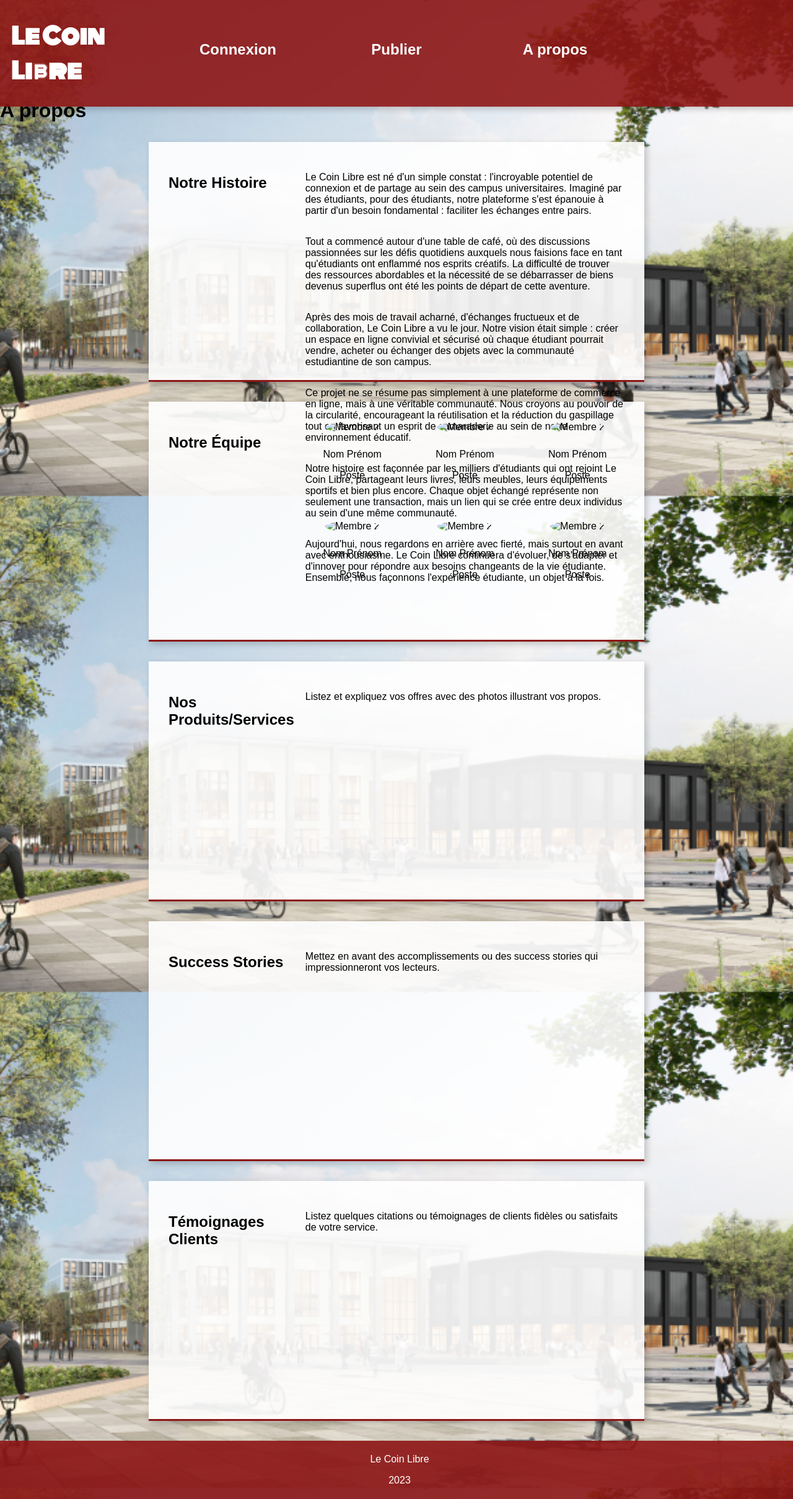
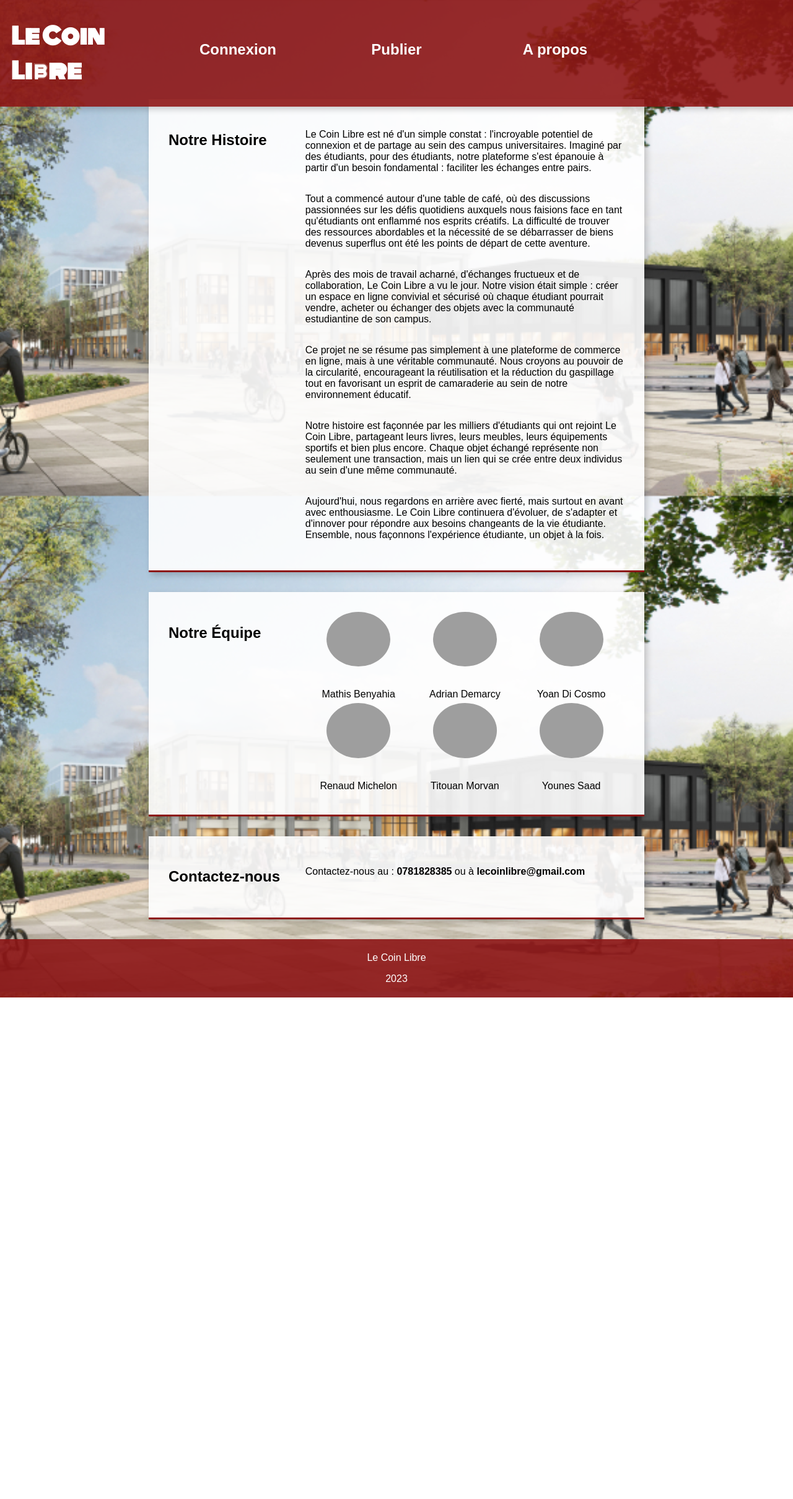
Before and after one commit to dreyze34/le_coin_libre, a Django app: page /a_propos/ in a window 1280 px wide. Shown: the whole page at 62% size. After the commit the page ends 1609 px from the top, so only its background shows below. Run offline with Django 4.2, Linux system fonts and the light colour scheme; some libraries are stand-ins or nearby versions; grey boxes are pictures that could not be loaded.

```diff
--- a/le_coin_libre/store/static/styles.css
+++ b/le_coin_libre/store/static/styles.css
@@ -101,7 +101,6 @@ footer{
     color : white;
     text-align: center;
     bottom: 0;
-    width: 100%;
     flex: 1;
     padding: 5px;
     margin:0px;
@@ -245,6 +252,10 @@ footer{
     margin-bottom: 3em;
 }
 
+.Nom{
+    text-align: center;
+}
+
 
 /*User profil*/
 .bloc_date_profil{
@@ -293,59 +304,157 @@ footer{
     align-items: flex-start;
     margin-top: auto;
 }
+
 /*Page à propos*/
 
-.section {
-    background-color: #f7f7f7; /* Couleur de fond */
-    color: #333; /* Couleur du texte */
-    border: 1px solid #ccc; /* Bordure */
-    padding: 20px; /* Espacement intérieur */
-    margin: 20px 0; /* Marge extérieure en haut et en bas, pas sur les côtés */
-    border-radius: 8px; /* Rayon de bordure */
-    font-family: Arial, sans-serif; /* Famille de police */
-    font-size: 16px; /* Taille de police */
-    line-height: 1.6; /* Hauteur de ligne */
-    width: 95%;
+
+.team-member {
+    display: grid;
+    grid-template-columns: 1fr 1fr 1fr;
+    grid-template-rows: 1fr 1fr;
 }
 
-.team-member {
-    display: flex;
-    flex-wrap: wrap;
-    justify-content: space-between;
+
+.team-member img {
+    width: 60%;
+    height:60%;
+    border-radius: 50%;
+    margin-bottom: 1em;
+    object-fit: cover;
 }
 
-.team-member > div {
-    flex: 0 0 calc(33.333% - 20px); /* Pour afficher 3 membres par ligne */
-    margin-right: 20px;
-    margin-bottom: 20px;
-    text-align: center;
+.bloc_a_propos{
+    background-color: rgb(255,255,255,0.9);
+    display: grid;
+    grid-template-columns: 3fr 7fr;
+    height: fit-content;
+    margin : 2em 15em 2em 15em;
+    padding: 2em;
+    border-bottom: solid 0.2em rgb(141,22,22);
+    box-shadow: 4px 4px 10px rgba(0, 0, 0, 0.2);
 }
-
-.team-member > div:nth-child(3n) {
-    margin-right: 0;
-}
-
-.team-member img {
-    max-width: 100%;
-    border-radius: 50%;
-    margin-bottom: 10px;
-}
-
 /*Ajouter un produit*/
 
 .formulaire_ajout_produit{
+    background-color: rgb(255,255,255,0.9);
+    gap:1em 0em;
     display: grid;
-    grid-template-rows : 1fr 1fr 1fr 1fr 3fr;
+    grid-template-rows : 1fr 1fr 3fr 1fr 1fr 1fr 1fr;
     height: fit-content;
-    margin : 2em 30em 2em 30em;
-    padding: 2em;
+    margin : 2em 15em 2em 15em;
+    padding: 5em;
     border-bottom: solid 0.2em rgb(141,22,22);
     box-shadow: 4px 4px 10px rgba(0, 0, 0, 0.2);
-    justify-content: center;
 }
 
 
 .titre_cellule{
+    font-weight:bold;
+    margin-right:1em;
+}
+.titre_ajout{
+    width:100%;
+    height:100%;
+    margin:0.2em;
+}
+.Titre_ajout{
+    background-color: rgba(255,255,255,0.9);
+    border-bottom: solid 0.3em rgba(141,22,22);
+    border-top: solid 0.1em rgba(141,22,22);
+    border-left:solid 0.1em rgba(141,22,22);
+    border-right:solid 0.1em rgba(141,22,22);
+    font-size:large;
+    font-weight: bold;
+    width: 80%;
+}
+
+.description_ajout{
+    margin:0.2em;
+    width:100%;
+    height:100%;
+
+}
+.Description_ajout{
+    width:100%;
+    height:100%;
+    margin-top:0.5em;
+    background-color: rgba(255,255,255,0.9);
+    border-bottom: solid 0.3em rgba(141,22,22);
+    border-top: solid 0.1em rgba(141,22,22);
+    border-left:solid 0.1em rgba(141,22,22);
+    border-right:solid 0.1em rgba(141,22,22);
+    font-size:large;
+    height: auto;
+
+}
+
+.prix_ajout{
+    margin:0.2em;
+    font-weight: bold;
+}
+.Prix_ajout{
+    margin-top:0.2em;
+    background-color: rgba(255,255,255,0.9);
+    border-bottom: solid 0.3em rgba(141,22,22);
+    border-top: solid 0.1em rgba(141,22,22);
+    border-left:solid 0.1em rgba(141,22,22);
+    border-right:solid 0.1em rgba(141,22,22);
+    font-size:large;
+    width:20%;
+}
+
+.categorie_ajout{
+    margin:0.2em;
+    font-weight: bold;}
+
+.Categorie_ajout{
+    margin-top:0.2em;
+    background-color: rgba(255,255,255,0.9);
+    border-bottom: solid 0.3em rgba(141,22,22);
+    border-top: solid 0.1em rgba(141,22,22);
+    border-left:solid 0.1em rgba(141,22,22);
+    border-right:solid 0.1em rgba(141,22,22);
+    font-size:large;
+    width:50%;
+
+}
+
+.photos_ajout{
+    margin:0.2em;
+    font-weight: bold;
+}
+.Photos_ajout{
+    margin-top:0.5em;
+    background-color: rgba(255,255,255,0.9);
+    border:none;
+    font-size:large;
+    width:50%;
+}
+
+
+/* Page connexion */
+
+.formulaire_connexion{
+    background-color: rgb(255,255,255,0.9);
+    gap:1em 0em;
+    display: grid;
+    grid-template-rows : 1fr 1fr 1fr 1fr;
+    height: fit-content;
+    margin : 2em 30em 2em 30em;
+    padding: 5em;
+    border-bottom: solid 0.2em rgb(141,22,22);
+    box-shadow: 4px 4px 10px rgba(0, 0, 0, 0.2);
+}
+
+.Connexion{
     margin-right:2em;
+    background-color:rgb(141, 22, 22);
+    color:white;
+    font-size:large;
     font-weight:bold;
+    padding : 1em 1em 1em 1em;
+    cursor: pointer;
+    border:none;
+    height:fit-content;
+
 }
--- a/le_coin_libre/store/templates/store/a_propos.html
+++ b/le_coin_libre/store/templates/store/a_propos.html
@@ -1,9 +1,9 @@
 {%load static%}
 {%include 'store/header.html'%}
 
-<h1>A propos</h1>
+
     <div>
-        <div class="bloc_produit">
+        <div class="bloc_a_propos">
             <h2>Notre Histoire</h2>
             <p>Le Coin Libre est né d'un simple constat : l'incroyable potentiel de connexion et de partage au sein des campus universitaires. Imaginé par des étudiants, pour des étudiants, notre plateforme s'est épanouie à partir d'un besoin fondamental : faciliter les échanges entre pairs.</p>
             <br>
@@ -19,56 +19,40 @@
             </p>
         </div>
 
-        <div class="bloc_produit">
+        <div class="bloc_a_propos">
             <h2>Notre Équipe</h2>
                 <div class="team-member">
-                    <div>
-                        <img src="https://via.placeholder.com/150" alt="Membre 2">
-                        <p>Nom Prénom</p>
-                        <p>Poste</p>
+                    <div class="Nom">
+                        <img src="../static/images2/PX.jpg">
+                        <p> Mathis Benyahia </p>
                     </div>
-                    <div>
-                        <img src="https://via.placeholder.com/150" alt="Membre 2">
-                        <p>Nom Prénom</p>
-                        <p>Poste</p>
+                    <div class="Nom">
+                        <img src="../static/images2/T.jpg">
+                        <p> Adrian Demarcy</p>
                     </div>
-                    <div>
-                        <img src="https://via.placeholder.com/150" alt="Membre 2">
-                        <p>Nom Prénom</p>
-                        <p>Poste</p>
+                    <div class="Nom">
+                        <img src="../static/images2/BW.jpg">
+                        <p> Yoan Di Cosmo</p>
                     </div>
-                    <div>
-                        <img src="https://via.placeholder.com/150" alt="Membre 2">
-                        <p>Nom Prénom</p>
-                        <p>Poste</p>
+                    <div class="Nom">
+                        <img src="../static/images2/VV.jpeg">
+                        <p> Renaud Michelon</p>
                     </div>
-                    <div>
-                        <img src="https://via.placeholder.com/150" alt="Membre 2">
-                        <p>Nom Prénom</p>
-                        <p>Poste</p>
+                    <div class="Nom">
+                        <img src="../static/images2/IM.jpg">
+                        <p>Titouan Morvan</p>
                     </div>
-                    <div>
-                        <img src="https://via.placeholder.com/150" alt="Membre 2">
-                        <p>Nom Prénom</p>
-                        <p>Poste</p>
+                    <div class="Nom">
+                        <img src="../static/images2/H.jpg">
+                        <p>Younes Saad</p>
                     </div>
                 </div>
         </div>
 
-        <div class="bloc_produit">
-            <h2>Nos Produits/Services</h2>
-            <p>Listez et expliquez vos offres avec des photos illustrant vos propos.</p>
-        </div>
-
-        <div class="bloc_produit">
-            <h2>Success Stories</h2>
-            <p>Mettez en avant des accomplissements ou des success stories qui impressionneront vos lecteurs.</p>
-        </div>
-
-        <div class="bloc_produit">
-            <h2>Témoignages Clients</h2>
-            <p>Listez quelques citations ou témoignages de clients fidèles ou satisfaits de votre service.</p>
-        </div>
+        <div class="bloc_a_propos">
+            <h2>Contactez-nous </h2>
+            <p>Contactez-nous au : <strong>0781828385</strong> ou à <strong>lecoinlibre@gmail.com</strong></p>
+         </div>
     </div>
 
 {%include 'store/footer.html'%}
--- a/le_coin_libre/store/templates/store/produit.html
+++ b/le_coin_libre/store/templates/store/produit.html
@@ -14,7 +14,7 @@
         <h2 class="prix_seul"> {{ Product.prix }} € </h2>
         <p class="date_seul">{{Product.date}}</p>
         <div class="barre"></div>
-        <h3 class="titre_description"></h3>Description </h3>
+        <h2 class="titre_description">Description </h2>
         <p class="description_seul"> {{ Product.description }} </p>
 
     </div>
--- a/le_coin_libre/store/views.py
+++ b/le_coin_libre/store/views.py
@@ -41,7 +41,8 @@ def index(request):
             'id':unreserved_products[i].id,}
             for i in range(len(unreserved_products))
         ]
-
+        print(unreserved_products[0].date)
+        print(unreserved_products[0].date.strftime("%A %d %B %Y à %H:%M").lower())
         context = {'liste_produit': liste_produit, 'liste_categories': liste_categories}
         return render(request, 'store/index.html', context)
     else :
```
Also changed, not shown: other parts of le_coin_libre/store/static/styles.css (+19 -11 lines), le_coin_libre/store/form.py (+10 -16 lines), le_coin_libre/store/templates/store/add_produit.html (+9 -2 lines), le_coin_libre/store/templates/store/login.html (+13 -9 lines), le_coin_libre/store/templates/store/register.html (+18 -13 lines), le_coin_libre/db.sqlite3.
